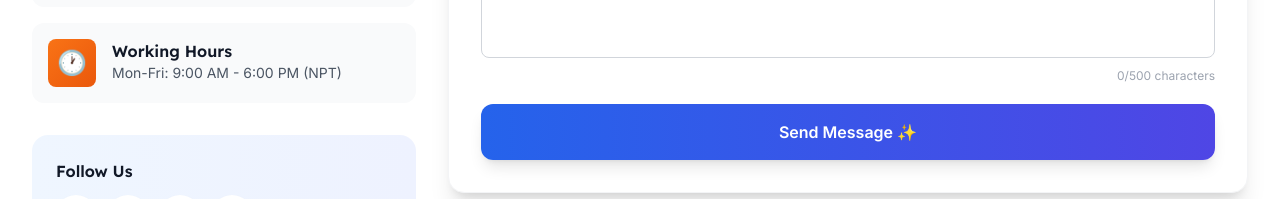
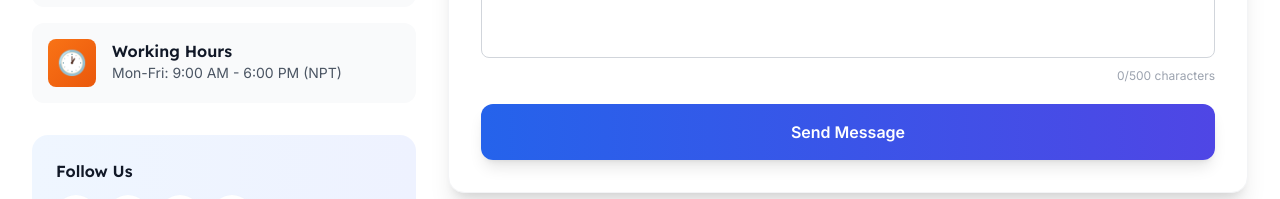
Before and after one commit to cdyniranjan7321/Ridgeline-Learning-Management-System, a React (Vite) app in the folder client/: page /contact in a window 1280 px wide. Shown: the part 1100-1299 px from the top of the page. Built offline with nearby package versions, Linux system fonts and the light colour scheme.

Commit message:
Update contact page.

```diff
--- a/client/src/pages/Contact.jsx
+++ b/client/src/pages/Contact.jsx
@@ -337,7 +337,7 @@ const Contact = () => {
                     </span>
                   ) : (
                     <span className="flex items-center justify-center gap-2">
-                      Send Message ✨
+                      Send Message {/* ✨ */}
                     </span>
                   )}
                 </button>
```
